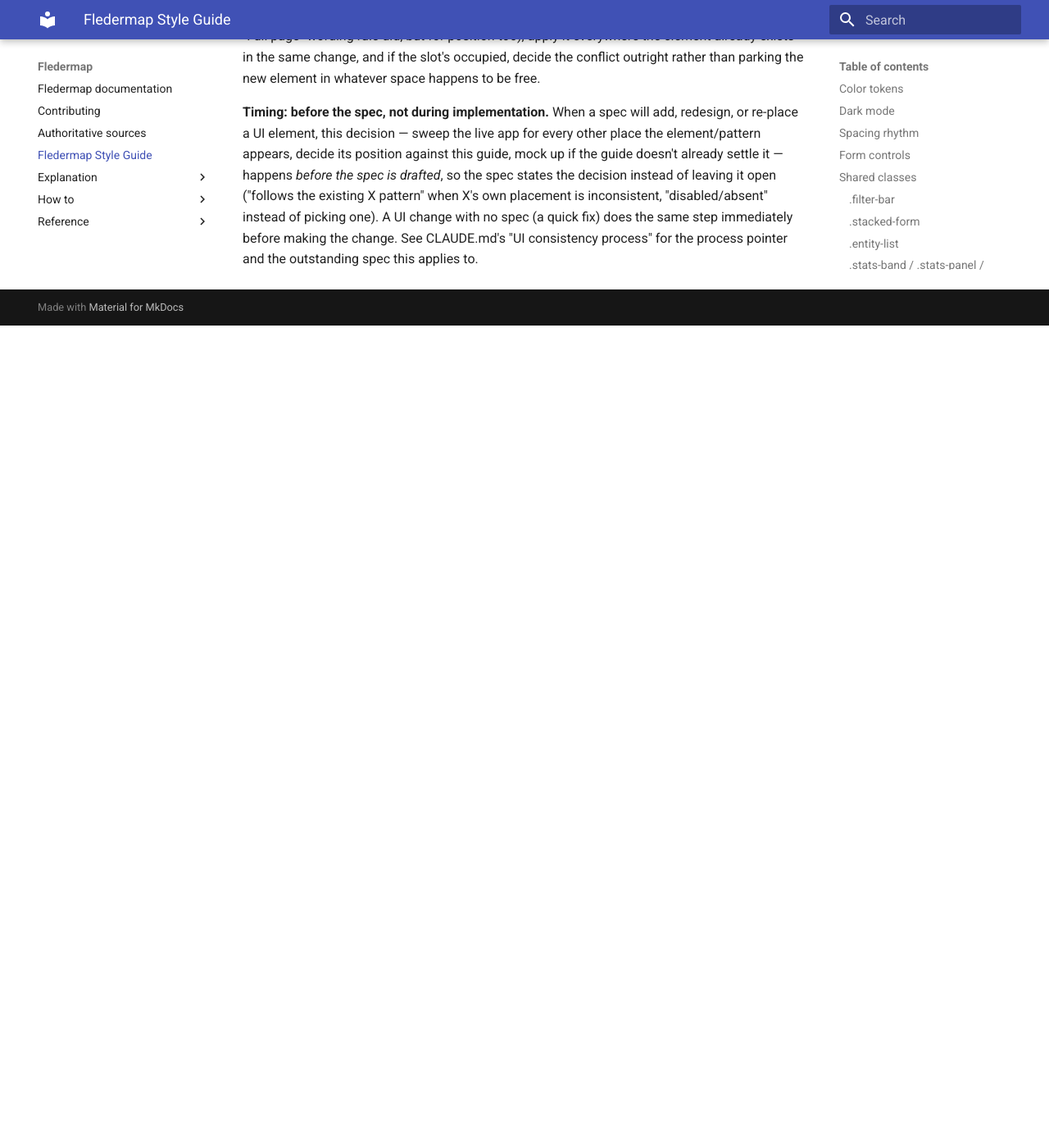
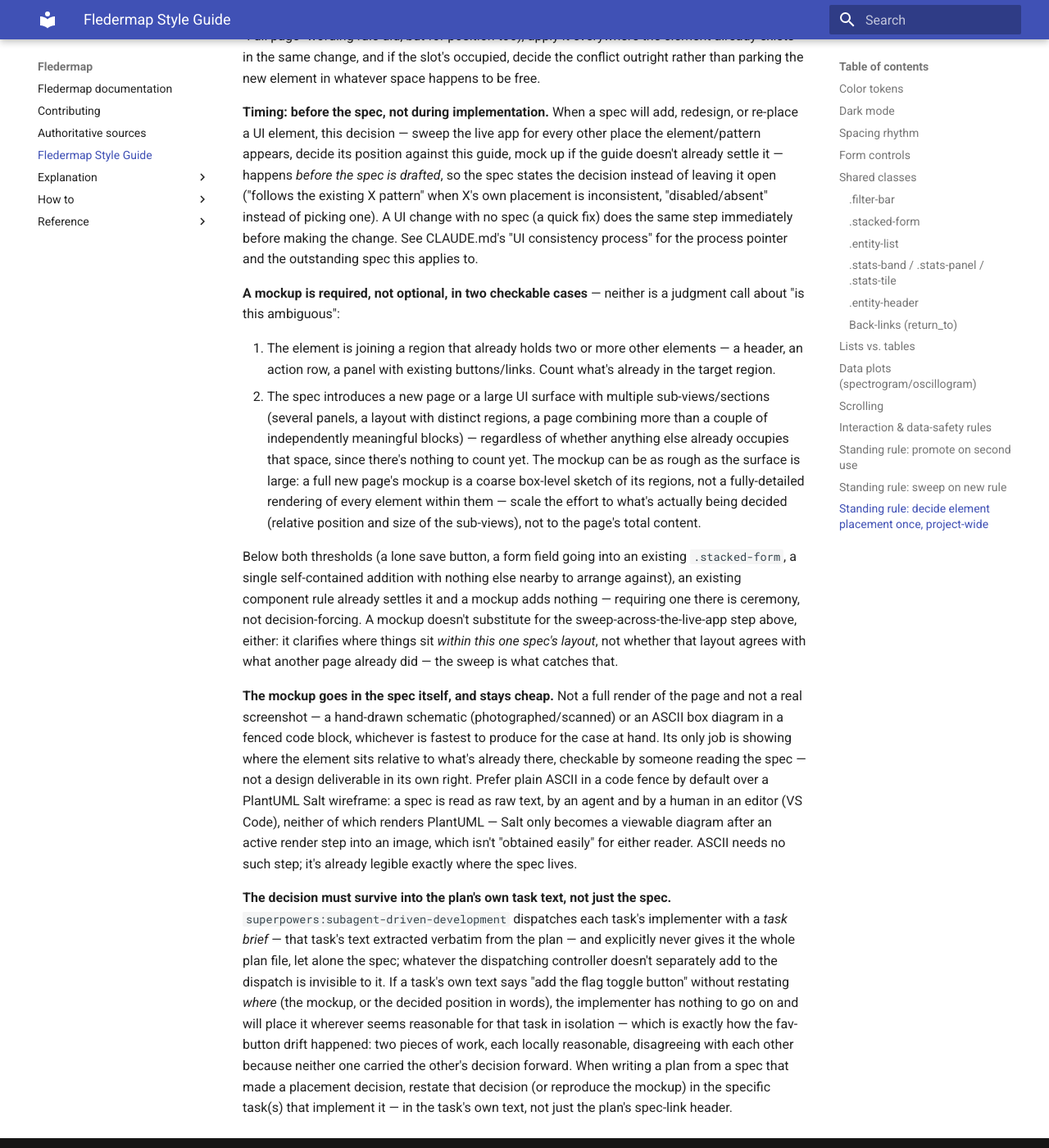
Before and after one commit to bytehexe/fledermap, an MkDocs documentation site: the page built from docs/style-guide.md, in a window 1280 px wide and 1400 px high, scrolled down 10602 px. Shown: the whole window at 82% size. Built offline with MkDocs 1.6.1 and Material for MkDocs 9.7.7, drawn with Linux system fonts in a browser that asks for light colours; before the commit the page ends 10999 px from its top, so only the background shows below that.

Commit message:
docs: require spec mockups for crowded regions and new multi-section pages
- docs/style-guide.md: mockup requirement now has two checkable triggers
  instead of one — joining a region with 2+ existing elements (as before),
  plus introducing a new page/large UI surface with multiple sub-views,
  since there's nothing to count there yet. Scaled explicitly: a big
  surface's mockup can stay a coarse box-level sketch of its regions, not
  full per-element detail.
- Sharpened the plan-carry-forward rule (both files) after actually loading
  superpowers:writing-plans and superpowers:subagent-driven-development to
  verify it: an implementer subagent is dispatched with only that task's
  extracted brief text, never the plan file or spec, so a placement
  decision has to live in the task's own text, not just the spec.
- CLAUDE.md: updated pointer to name both mockup triggers.

Co-Authored-By: Claude Sonnet 5 <noreply@anthropic.com>
Claude-Session: https://claude.ai/code/session_01RzEDLMrBW6V3d7DPxsQLm2

```diff
--- a/CLAUDE.md
+++ b/CLAUDE.md
@@ -101,6 +101,14 @@ placement or disabled-vs-hidden open for implementation to pick. An unspecced qu
 same step immediately before the change instead. A sweep finding something unrelated to the
 decision at hand goes to the Obsidian backlog, not an inline fix (see
 `feedback-ui-bugs-diagnose-live-then-batch-in-obsidian`).
+
+**When writing the plan from that spec, put the placement decision in the specific task's own
+text, not just the spec.** An implementer subagent is dispatched with only that task's extracted
+brief text — never the plan file or the spec (`superpowers:subagent-driven-development`) — so a
+decision that lives anywhere else is invisible to it. See `docs/style-guide.md`'s mockup
+subsection for when a mockup is required (2+ existing elements in the target region, or a new page
+/large multi-section UI surface) and how it
+must be restated at plan time.
 
 The 2026-09-09 flagged-for-review spec was written without this step (an undecided
 disabled-vs-absent button, a toggle button deferred to the already-inconsistent favourite-button
--- a/docs/style-guide.md
+++ b/docs/style-guide.md
@@ -435,3 +435,45 @@ of leaving it open ("follows the existing X pattern" when X's own placement is i
 "disabled/absent" instead of picking one). A UI change with no spec (a quick fix) does the same
 step immediately before making the change. See CLAUDE.md's "UI consistency process" for the
 process pointer and the outstanding spec this applies to.
+
+**A mockup is required, not optional, in two checkable cases** — neither is a judgment call about
+"is this ambiguous":
+
+1. The element is joining a region that already holds two or more other elements — a header, an
+   action row, a panel with existing buttons/links. Count what's already in the target region.
+2. The spec introduces a new page or a large UI surface with multiple sub-views/sections (several
+   panels, a layout with distinct regions, a page combining more than a couple of independently
+   meaningful blocks) — regardless of whether anything else already occupies that space, since
+   there's nothing to count yet. The mockup can be as rough as the surface is large: a full new
+   page's mockup is a coarse box-level sketch of its regions, not a fully-detailed rendering of
+   every element within them — scale the effort to what's actually being decided (relative
+   position and size of the sub-views), not to the page's total content.
+
+Below both thresholds (a lone save button, a form field going into an existing `.stacked-form`, a
+single self-contained addition with nothing else nearby to arrange against), an existing component
+rule already settles it and a mockup adds nothing — requiring one there is ceremony, not
+decision-forcing. A mockup doesn't substitute for the sweep-across-the-live-app step above,
+either: it clarifies where things sit *within this one spec's layout*, not whether that layout
+agrees with what another page already did — the sweep is what catches that.
+
+**The mockup goes in the spec itself, and stays cheap.** Not a full render of the page and not a
+real screenshot — a hand-drawn schematic (photographed/scanned) or an ASCII box diagram in a
+fenced code block, whichever is fastest to produce for the case at hand. Its only job is showing
+where the element sits relative to what's already there, checkable by someone reading the spec —
+not a design deliverable in its own right. Prefer plain ASCII in a code fence by default over a
+PlantUML Salt wireframe: a spec is read as raw text, by an agent and by a human in an editor (VS
+Code), neither of which renders PlantUML — Salt only becomes a viewable diagram after an active
+render step into an image, which isn't "obtained easily" for either reader. ASCII needs no such
+step; it's already legible exactly where the spec lives.
+
+**The decision must survive into the plan's own task text, not just the spec.**
+`superpowers:subagent-driven-development` dispatches each task's implementer with a *task brief* —
+that task's text extracted verbatim from the plan — and explicitly never gives it the whole plan
+file, let alone the spec; whatever the dispatching controller doesn't separately add to the
+dispatch is invisible to it. If a task's own text says "add the flag toggle button" without
+restating *where* (the mockup, or the decided position in words), the implementer has nothing to
+go on and will place it wherever seems reasonable for that task in isolation — which is exactly
+how the fav-button drift happened: two pieces of work, each locally reasonable, disagreeing with
+each other because neither one carried the other's decision forward. When writing a plan from a
+spec that made a placement decision, restate that decision (or reproduce the mockup) in the
+specific task(s) that implement it — in the task's own text, not just the plan's spec-link header.
```
